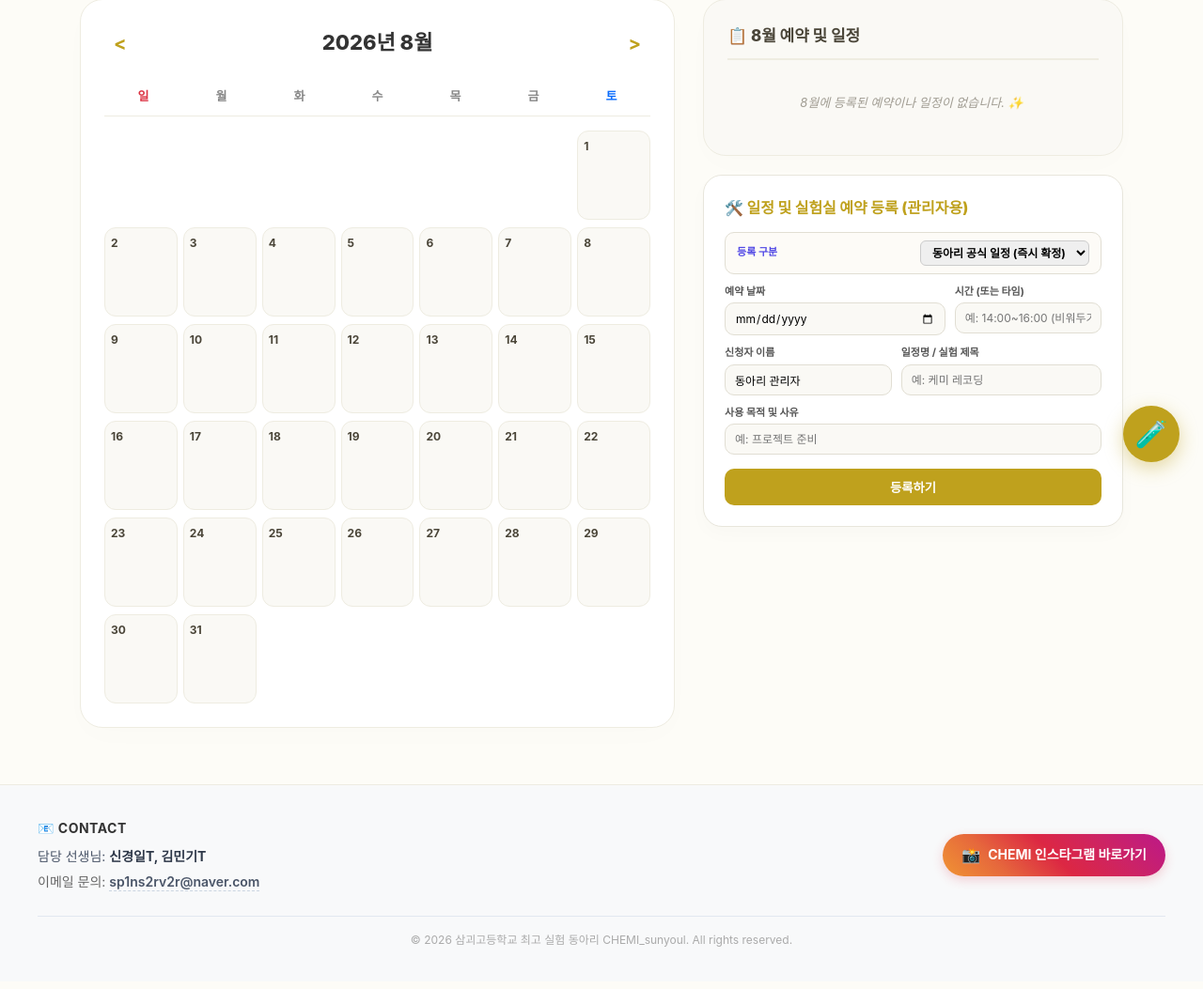
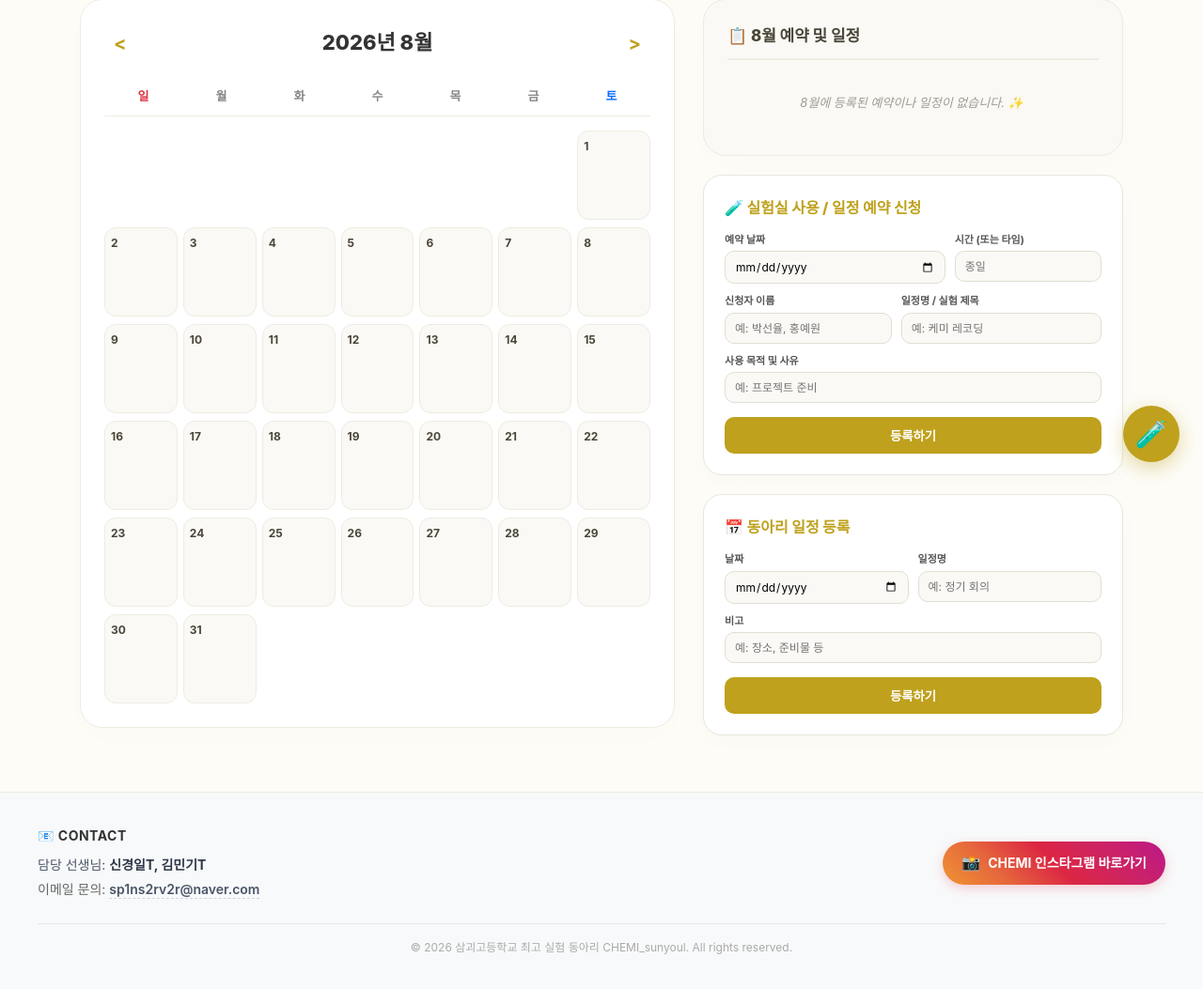
Before and after one commit to sunyoul-chemi/samgoe-chemi, a Flask app: page /calendar in a window 1280 px wide. Shown: the part 283-1336 px from the top of the page at 94% size. Before the commit the page ends 1291 px from the top, so only its background shows below. Run offline with Flask 3, Linux system fonts and the light colour scheme; the visitor is signed in with stand-in values (Sample User, id 1); some libraries are stand-ins or nearby versions; some web fonts are replaced.

Commit message:
Update calendar.html

```diff
--- a/templates/calendar.html
+++ b/templates/calendar.html
@@ -112,24 +112,13 @@
                 </div>
             </div>
 
-            <!-- 예약 / 일정 신청 폼 -->
+            <!-- 1. 실험실 사용 / 일정 예약 신청 폼 (모든 사용자에게 항상 노출) -->
             <div style="background: #fff; border-radius: 20px; padding: 22px; border: 1px solid #e8e6dc; box-shadow: 0 8px 20px rgba(0,0,0,0.02);">
-                <h3 style="margin-top: 0; margin-bottom: 12px; font-size: 16px; font-weight: 800; color: #bfa11d;">
-                    {% if session.get('is_admin') %}🛠️ 일정 및 실험실 예약 등록 (관리자용){% else %}🧪 실험실 사용 / 일정 예약 신청{% endif %}
-                </h3>
+                <h3 style="margin-top: 0; margin-bottom: 12px; font-size: 16px; font-weight: 800; color: #bfa11d;">🧪 실험실 사용 / 일정 예약 신청</h3>
 
                 <form action="/addSchedule" method="POST" style="display: flex; flex-direction: column; gap: 10px;">
-
-                    <!-- 관리자일 때만 동아리 공식 일정 선택 옵션 노출 -->
-                    {% if session.get('is_admin') %}
-                    <div style="background: #fdfbf7; padding: 8px 12px; border-radius: 10px; border: 1px solid #e1ded3; display: flex; align-items: center; justify-content: space-between;">
-                        <label style="font-size: 11px; font-weight: 700; color: #4f46e5;">등록 구분</label>
-                        <select name="schedule_type" style="padding: 4px 8px; border-radius: 6px; border: 1px solid #ccc; font-size: 12px; font-weight: bold; outline: none;">
-                            <option value="official">동아리 공식 일정 (즉시 확정)</option>
-                            <option value="reservation">일반 실험실 예약 신청</option>
-                        </select>
-                    </div>
-                    {% endif %}
+                    <!-- 일반 예약 구분용 hidden 필드 -->
+                    <input type="hidden" name="schedule_type" value="reservation">
 
                     <div style="display: flex; gap: 10px;">
                         <div style="flex: 1.2;">
@@ -138,14 +127,14 @@
                         </div>
                         <div style="flex: 0.8;">
                             <label style="display:block; font-size:11px; font-weight:700; color:#555; margin-bottom:3px;">시간 (또는 타임)</label>
-                            <input type="text" name="time_slot" placeholder="예: 14:00~16:00 (비워두기 가능)" value="" style="width: 100%; padding: 8px 10px; border: 1px solid #e1ded3; border-radius: 10px; background: #faf9f5; outline: none; font-size: 12px; box-sizing: border-box;">
+                            <input type="text" name="time_slot" placeholder="종일" style="width: 100%; padding: 8px 10px; border: 1px solid #e1ded3; border-radius: 10px; background: #faf9f5; outline: none; font-size: 12px; box-sizing: border-box;">
                         </div>
                     </div>
 
                     <div style="display: flex; gap: 10px;">
                         <div style="flex: 1;">
                             <label style="display:block; font-size:11px; font-weight:700; color:#555; margin-bottom:3px;">신청자 이름</label>
-                            <input type="text" name="applicant" value="{% if session.get('is_admin') %}동아리 관리자{% endif %}" placeholder="예: 박선율, 홍예원" required style="width: 100%; padding: 8px 10px; border: 1px solid #e1ded3; border-radius: 10px; background: #faf9f5; outline: none; font-size: 12px; box-sizing: border-box;">
+                            <input type="text" name="applicant" placeholder="예: 박선율, 홍예원" required style="width: 100%; padding: 8px 10px; border: 1px solid #e1ded3; border-radius: 10px; background: #faf9f5; outline: none; font-size: 12px; box-sizing: border-box;">
                         </div>
                         <div style="flex: 1.2;">
                             <label style="display:block; font-size:11px; font-weight:700; color:#555; margin-bottom:3px;">일정명 / 실험 제목</label>
@@ -160,6 +149,35 @@
                 </form>
             </div>
 
+            <!-- 2. 관리자 전용 '동아리 일정 등록' 폼 (관리자 로그인 시에만 아래에 추가로 노출) -->
+            {% if session.get('is_admin') %}
+            <div style="background: #fff; border-radius: 20px; padding: 22px; border: 1px solid #e8e6dc; box-shadow: 0 8px 20px rgba(0,0,0,0.02);">
+                <h3 style="margin-top: 0; margin-bottom: 12px; font-size: 16px; font-weight: 800; color: #bfa11d;">📅 동아리 일정 등록</h3>
+
+                <form action="/addSchedule" method="POST" style="display: flex; flex-direction: column; gap: 10px;">
+                    <!-- 공식 일정 구분용 hidden 필드 -->
+                    <input type="hidden" name="schedule_type" value="official">
+                    <input type="hidden" name="applicant" value="동아리 관리자">
+
+                    <div style="display: flex; gap: 10px;">
+                        <div style="flex: 1.2;">
+                            <label style="display:block; font-size:11px; font-weight:700; color:#555; margin-bottom:3px;">날짜</label>
+                            <input type="date" name="date" required style="width: 100%; padding: 8px 10px; border: 1px solid #e1ded3; border-radius: 10px; background: #faf9f5; outline: none; font-size: 12px; box-sizing: border-box;">
+                        </div>
+                        <div style="flex: 1.2;">
+                            <label style="display:block; font-size:11px; font-weight:700; color:#555; margin-bottom:3px;">일정명</label>
+                            <input type="text" name="title" placeholder="예: 정기 회의" required style="width: 100%; padding: 8px 10px; border: 1px solid #e1ded3; border-radius: 10px; background: #faf9f5; outline: none; font-size: 12px; box-sizing: border-box;">
+                        </div>
+                    </div>
+                    <div>
+                        <label style="display:block; font-size:11px; font-weight:700; color:#555; margin-bottom:3px;">비고</label>
+                        <input type="text" name="purpose" placeholder="예: 장소, 준비물 등" style="width: 100%; padding: 8px 10px; border: 1px solid #e1ded3; border-radius: 10px; background: #faf9f5; outline: none; font-size: 12px; box-sizing: border-box;">
+                    </div>
+                    <button type="submit" style="background: #bfa11d; color: white; border: none; padding: 10px; border-radius: 10px; font-weight: 700; cursor: pointer; margin-top: 5px;">등록하기</button>
+                </form>
+            </div>
+            {% endif %}
+
         </div>
 
     </div>
```
